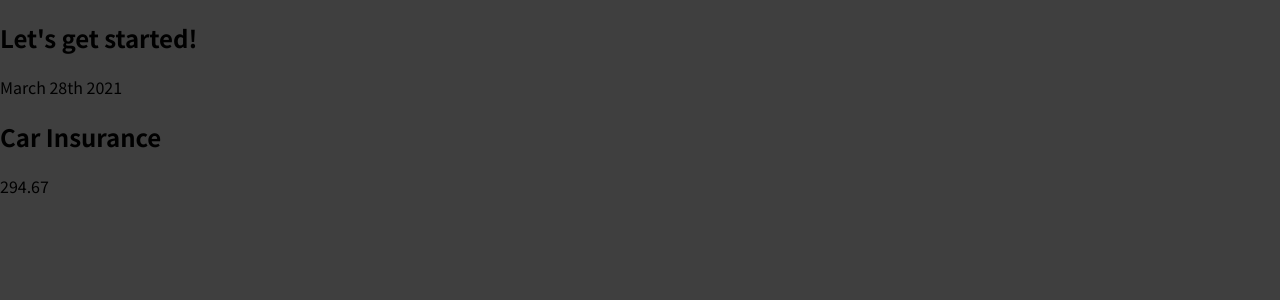
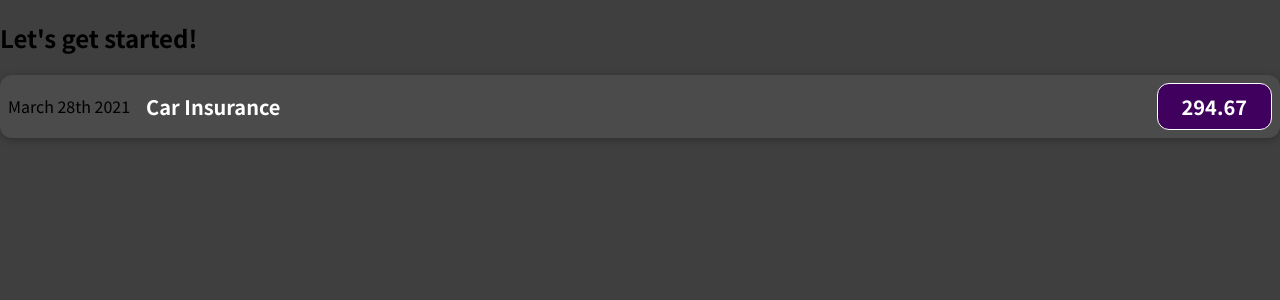
Before and after one commit to rveliza/react-expenses, a React (Create React App) app: page / in a window 1280 px wide. Shown: the top 300 px of the page. Built offline with nearby package versions, Linux system fonts and the light colour scheme.

Commit message:
Add basic CSS styling

```diff
--- /dev/null
+++ b/src/ExpenseItem.css
@@ -0,0 +1,58 @@
+.expense-item {
+    /* border: 3px solid green; */
+    display: flex;
+    justify-content: space-between;
+    align-items: center;
+    box-shadow: 0 2px 8px rgba(0, 0, 0, 0.25);
+    padding: 0.5rem;
+    margin: 1rem 0;
+    border-radius: 12px;
+    background-color: #4b4b4b;
+}
+
+.expense-item__description {
+    /* border: 3px solid salmon; */
+    display: flex;
+    flex-direction: column;
+    gap: 1rem;
+    align-items: flex-end;
+    flex-flow: column-reverse;
+    justify-content: flex-start;
+    flex: 1;
+}
+
+.expense-item h2 {
+    /* border: 3px solid yellow; */
+    font-size: 1rem;
+    flex: 1;
+    margin: 0 1rem;
+    color: white;
+}
+
+.expense-item__price {
+    font-size: 1rem;
+    font-weight: bold;
+    color: white;
+    background-color: #40005d;
+    border: 1px solid white;
+    padding: 0.5rem;
+    border-radius: 12px;
+}
+
+@media (min-width: 580px) {
+    .expense-item__description {
+      flex-direction: row;
+      align-items: center;
+      justify-content: flex-start;
+      flex: 1;
+    }
+
+    .expense-item__description h2 {
+      font-size: 1.25rem;
+    }
+
+    .expense-item__price {
+      font-size: 1.25rem;
+      padding: 0.5rem 1.5rem;
+    }
+  }
--- a/src/ExpenseItem.jsx
+++ b/src/ExpenseItem.jsx
@@ -1,10 +1,12 @@
+import './ExpenseItem.css'
+
 const ExpenseItem = () => {
     return (
-        <div>
+        <div className="expense-item">
             <div>March 28th 2021</div>
-            <div>
+            <div className="expense-item__description">
                 <h2>Car Insurance</h2>
-                <div>294.67</div>
+                <div className='expense-item__price'>294.67</div>
             </div>
         </div>
     );
```
